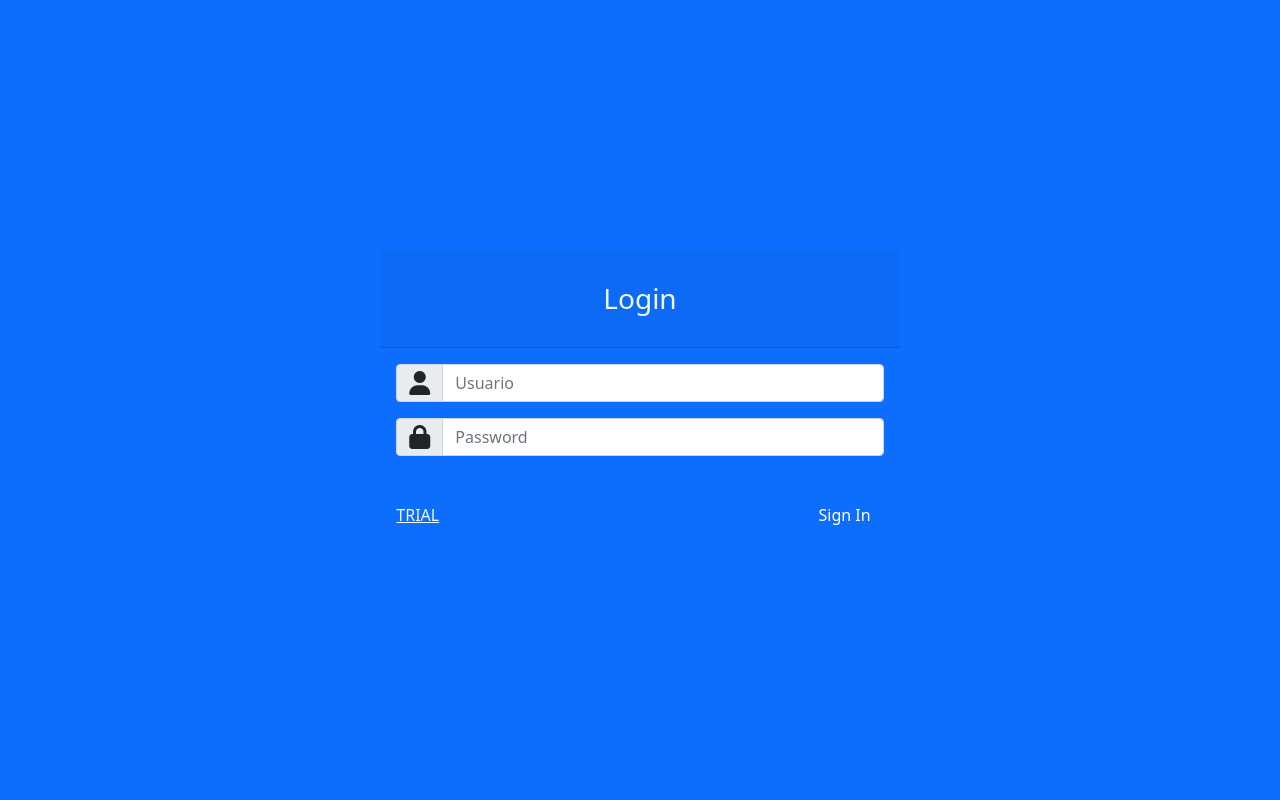
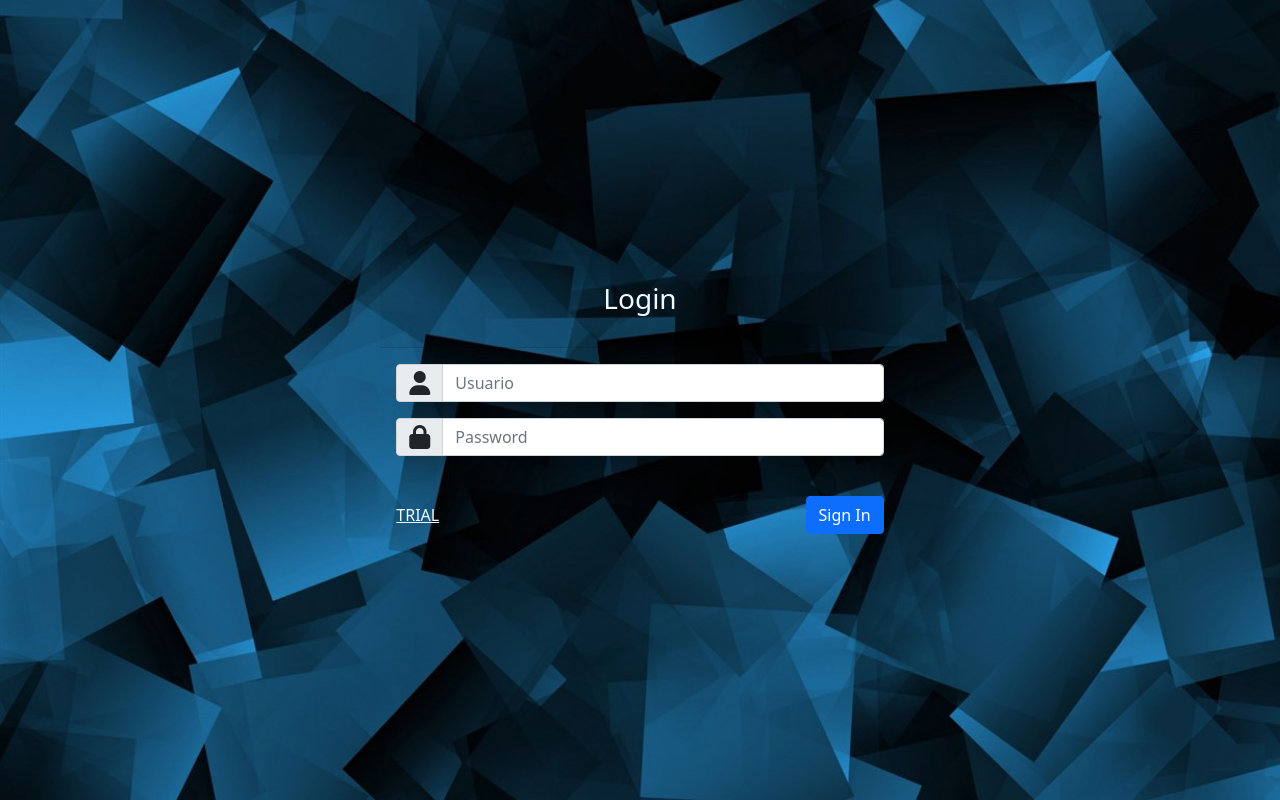
Before and after one commit to gerarivero/portal-curso, a Django app: page /portal/ in a window 1280 px wide. Run offline with Django 3.2, Linux system fonts and the light colour scheme; some libraries are stand-ins or nearby versions.

Commit message:
correccion imagen fondo

```diff
--- a/hotspot/portal/templates/portal/login.html
+++ b/hotspot/portal/templates/portal/login.html
@@ -13,7 +13,7 @@
         <script src="{% static 'js/font-awesome.min.js' %}" crossorigin="anonymous"></script>
         <style>
             body{
-                background-image: url("{% static 'img/fondoLogin.jpg' %}") no-repeat center center fixed;
+                background-image: url("{% static 'img/fondoLogin.jpg' %}");
                 -webkit-background-size: cover;
                 -moz-background-size: cover;
                 -o-background-size: cover;
```
